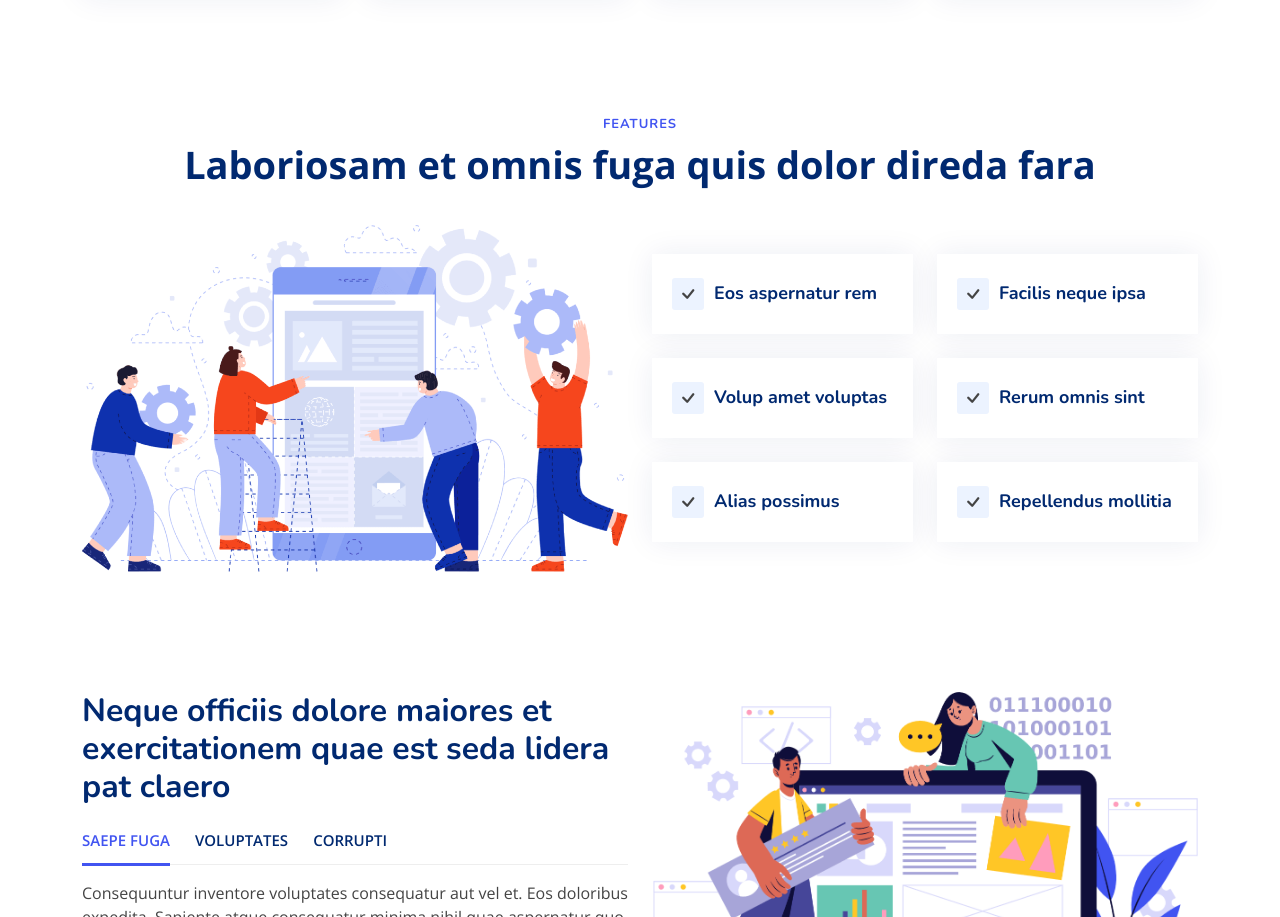
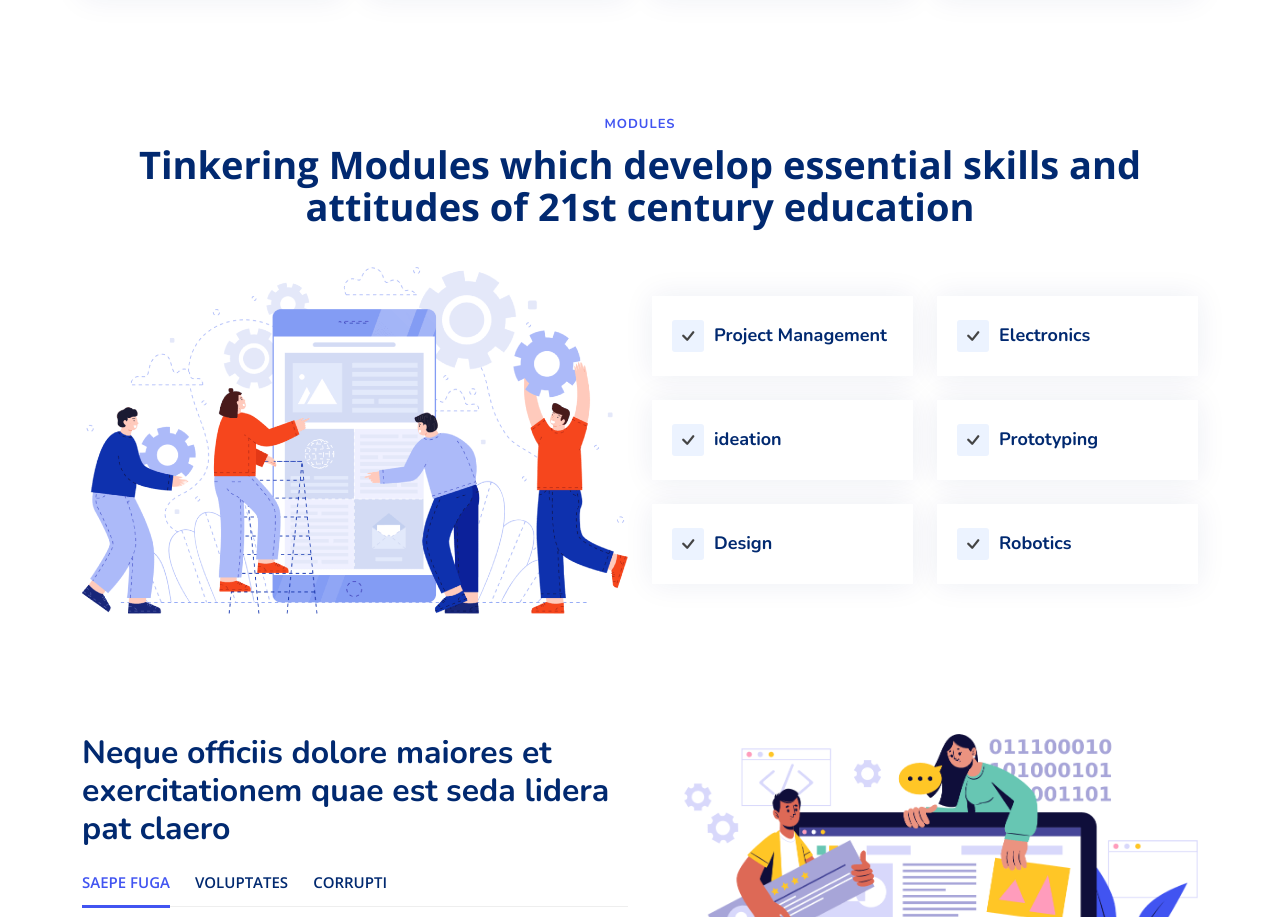
Before and after one commit to tinker-academy/main-website, a plain HTML site: page temp/index.html in a window 1280 px wide. Shown: the part 2218-3135 px from the top of the page. Drawn offline with nearby package versions, Linux system fonts and the light colour scheme.

Commit message:
update done modules

```diff
--- a/temp/index.html
+++ b/temp/index.html
@@ -231,8 +231,8 @@
       <div class="container" data-aos="fade-up">
 
         <header class="section-header">
-          <h2>Features</h2>
-          <p>Laboriosam et omnis fuga quis dolor direda fara</p>
+          <h2>Modules</h2>
+          <p>Tinkering Modules  which develop essential skills and attitudes of 21st century education</p>
         </header>
 
         <div class="row">
@@ -247,42 +247,42 @@
               <div class="col-md-6" data-aos="zoom-out" data-aos-delay="200">
                 <div class="feature-box d-flex align-items-center">
                   <i class="bi bi-check"></i>
-                  <h3>Eos aspernatur rem</h3>
+                  <h3>Project Management</h3>
                 </div>
               </div>
 
               <div class="col-md-6" data-aos="zoom-out" data-aos-delay="300">
                 <div class="feature-box d-flex align-items-center">
                   <i class="bi bi-check"></i>
-                  <h3>Facilis neque ipsa</h3>
+                  <h3>Electronics</h3>
                 </div>
               </div>
 
               <div class="col-md-6" data-aos="zoom-out" data-aos-delay="400">
                 <div class="feature-box d-flex align-items-center">
                   <i class="bi bi-check"></i>
-                  <h3>Volup amet voluptas</h3>
+                  <h3>ideation</h3>
                 </div>
               </div>
 
               <div class="col-md-6" data-aos="zoom-out" data-aos-delay="500">
                 <div class="feature-box d-flex align-items-center">
                   <i class="bi bi-check"></i>
-                  <h3>Rerum omnis sint</h3>
+                  <h3>Prototyping</h3>
                 </div>
               </div>
 
               <div class="col-md-6" data-aos="zoom-out" data-aos-delay="600">
                 <div class="feature-box d-flex align-items-center">
                   <i class="bi bi-check"></i>
-                  <h3>Alias possimus</h3>
+                  <h3>Design</h3>
                 </div>
               </div>
 
               <div class="col-md-6" data-aos="zoom-out" data-aos-delay="700">
                 <div class="feature-box d-flex align-items-center">
                   <i class="bi bi-check"></i>
-                  <h3>Repellendus mollitia</h3>
+                  <h3>Robotics</h3>
                 </div>
               </div>
 
```
